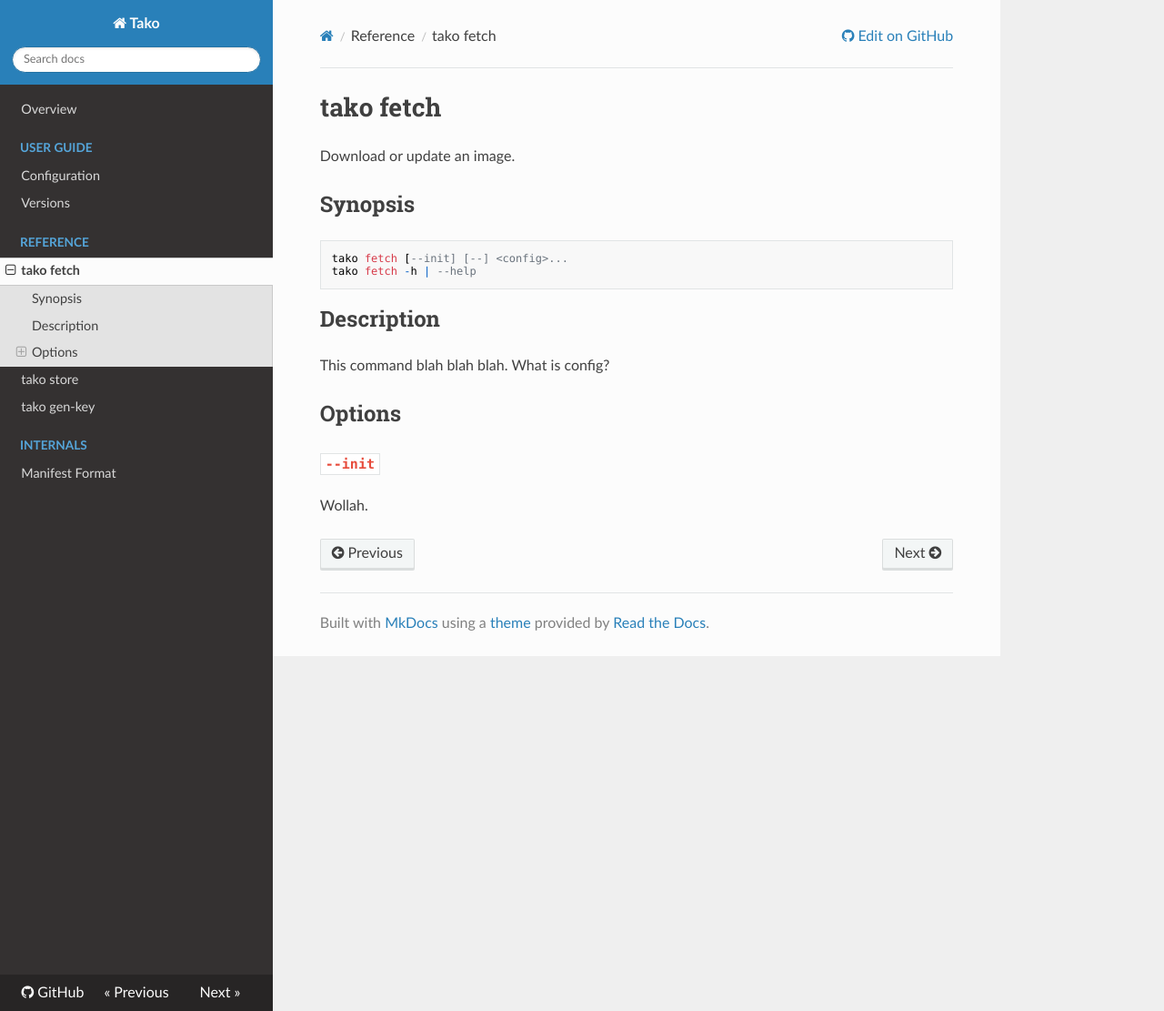
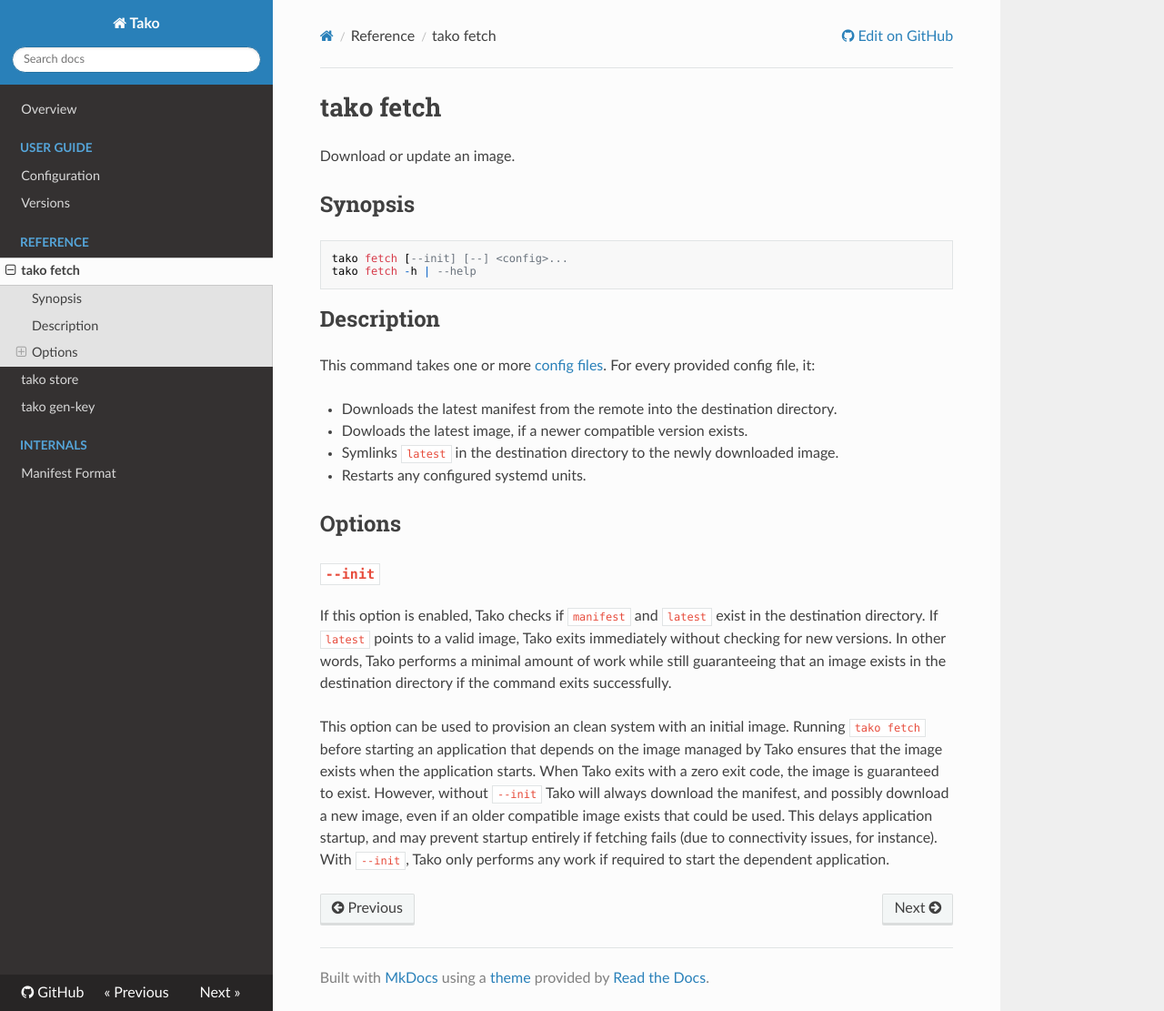
Before and after one commit to ruuda/tako, an MkDocs documentation site: the page built from docs/tako-fetch.md, in a window 1280 px wide and 1111 px high. Shown: the whole window at 91% size. Built offline with MkDocs 1.6.1, drawn with Linux system fonts in a browser that asks for light colours; nearby versions of some CDN libraries; old or Windows-style settings are respelled for this version of MkDocs.

Commit message:
Write 'tako fetch' reference

```diff
--- a/docs/tako-fetch.md
+++ b/docs/tako-fetch.md
@@ -9,11 +9,30 @@
 
 ## Description
 
-This command blah blah blah.
-What is config?
+This command takes one or more [config files](configuration.md). For every
+provided config file, it:
+
+ * Downloads the latest manifest from the remote into the destination directory.
+ * Dowloads the latest image, if a newer compatible version exists.
+ * Symlinks `latest` in the destination directory to the newly downloaded image.
+ * Restarts any configured systemd units.
 
 ## Options
 
 ### `--init`
 
-Wollah.
+If this option is enabled, Tako checks if `manifest` and `latest` exist in the
+destination directory. If `latest` points to a valid image, Tako exits
+immediately without checking for new versions. In other words, Tako performs a
+minimal amount of work while still guaranteeing that an image exists in the
+destination directory if the command exits successfully.
+
+This option can be used to provision an clean system with an initial image.
+Running `tako fetch` before starting an application that depends on the image
+managed by Tako ensures that the image exists when the application starts. When
+Tako exits with a zero exit code, the image is guaranteed to exist. However,
+without `--init` Tako will always download the manifest, and possibly
+download a new image, even if an older compatible image exists that could be
+used. This delays application startup, and may prevent startup entirely if
+fetching fails (due to connectivity issues, for instance). With `--init`, Tako
+only performs any work if required to start the dependent application.
```
